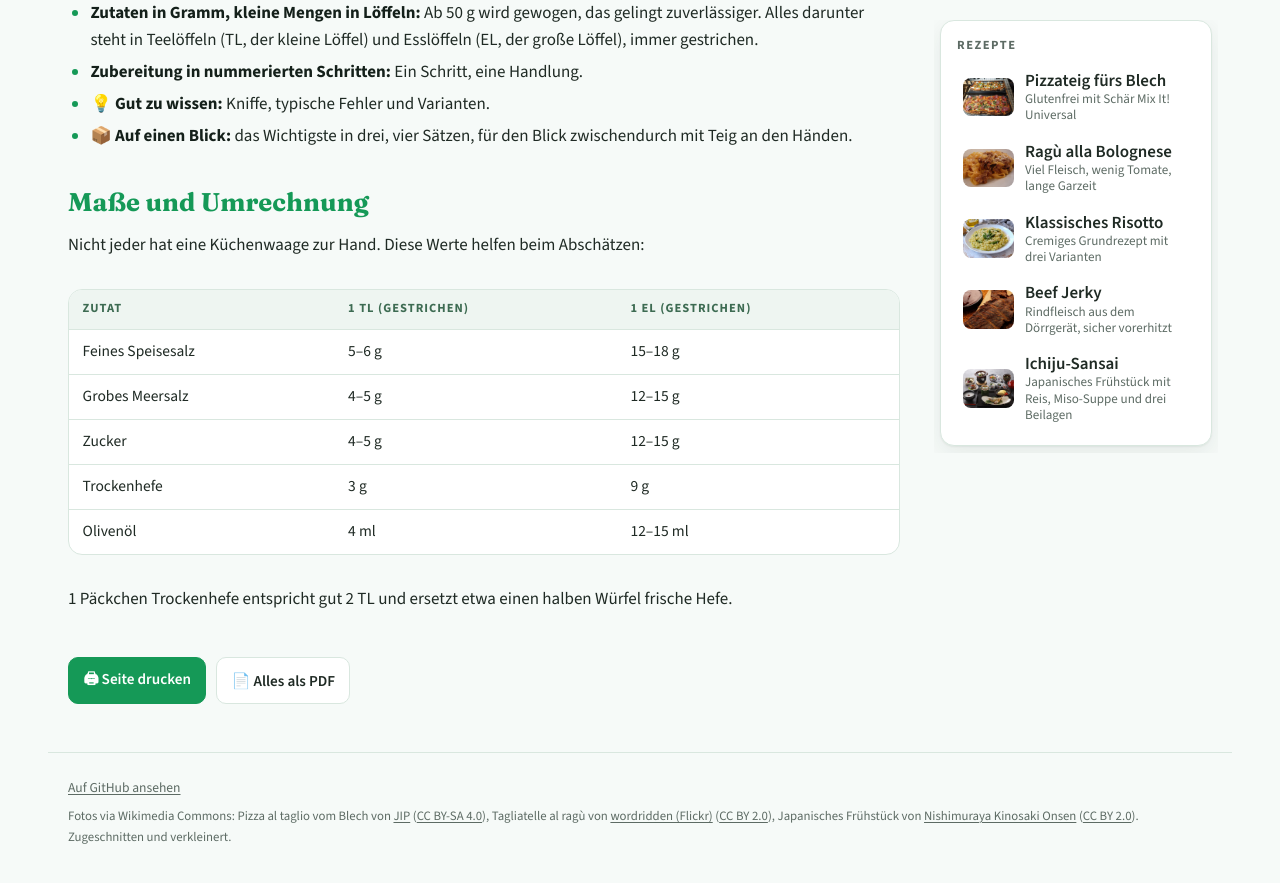
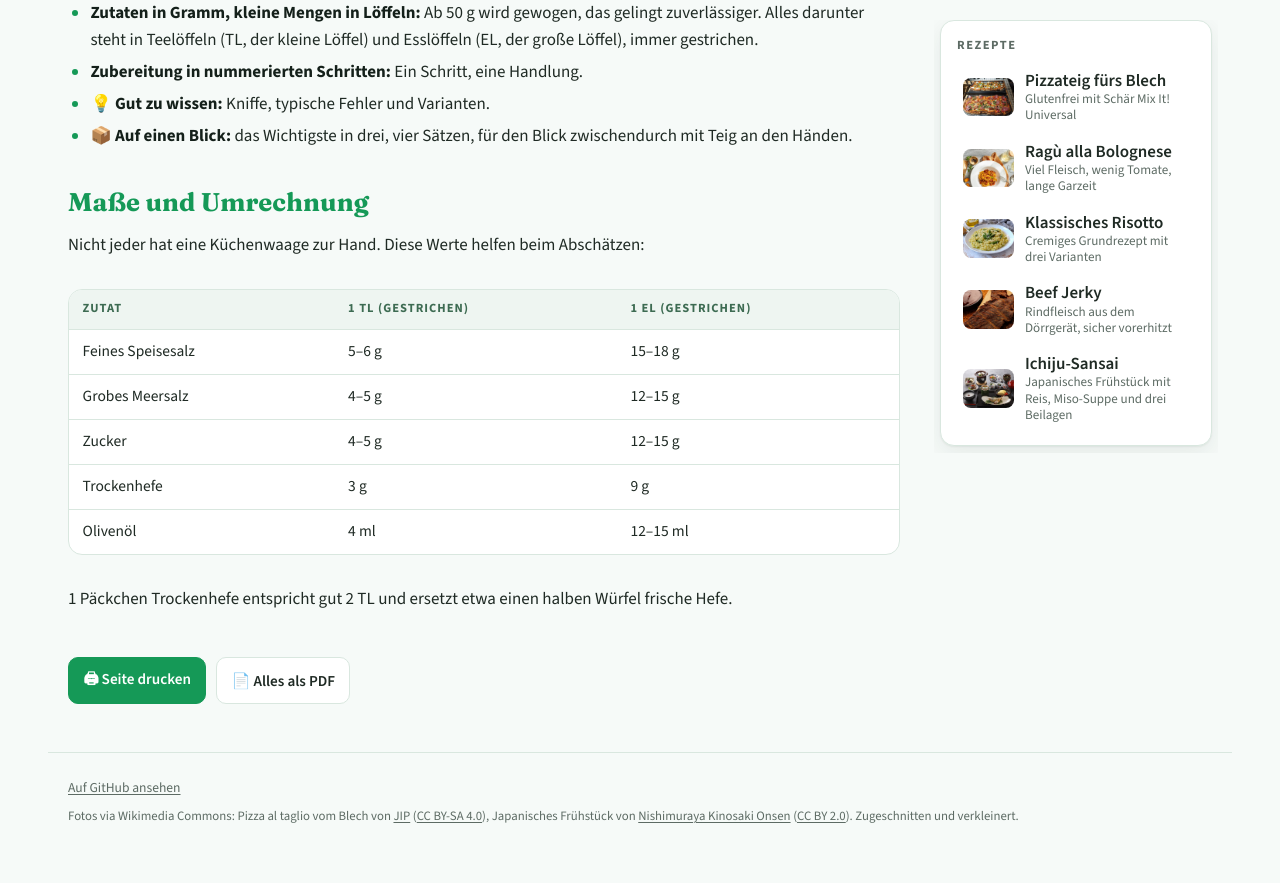
Before and after one commit to metrodorian/Rezeptbuch, a Jekyll site: the page built from README.md, in a window 1280 px wide and 900 px high, scrolled down 1109 px. Shown: the top 883 px of the window. Built offline with Jekyll 4.4.1, drawn with Linux system fonts in a browser that asks for light colours; our own code applies the rules of GitHub Pages for plain Markdown files.

Commit message:
Neues Foto für das Ragù

```diff
--- a/_data/rezepte.yml
+++ b/_data/rezepte.yml
@@ -20,10 +20,6 @@
   kurz: Viel Fleisch, wenig Tomate, lange Garzeit
   bild: assets/bilder/bolognese.jpg
   bildtext: Tagliatelle al ragù
-  foto: wordridden (Flickr)
-  lizenz: CC BY 2.0
-  lizenz_url: https://creativecommons.org/licenses/by/2.0/
-  quelle: https://commons.wikimedia.org/wiki/File:Tagliatelle_rag%C3%B9_bolognese_01.jpg
 
 - slug: 03_risotto
   titel: Klassisches Risotto
```
Also changed, not shown: assets/bilder/bolognese.jpg.
